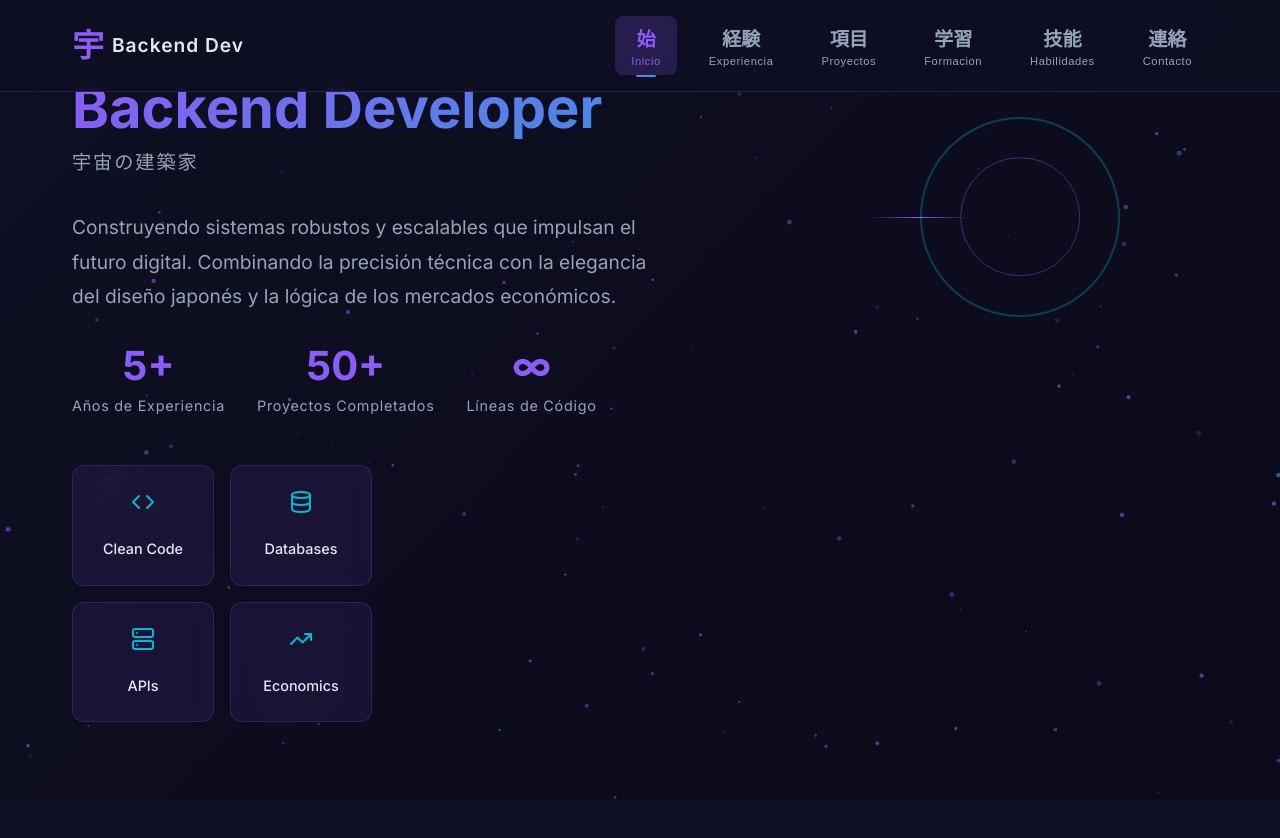
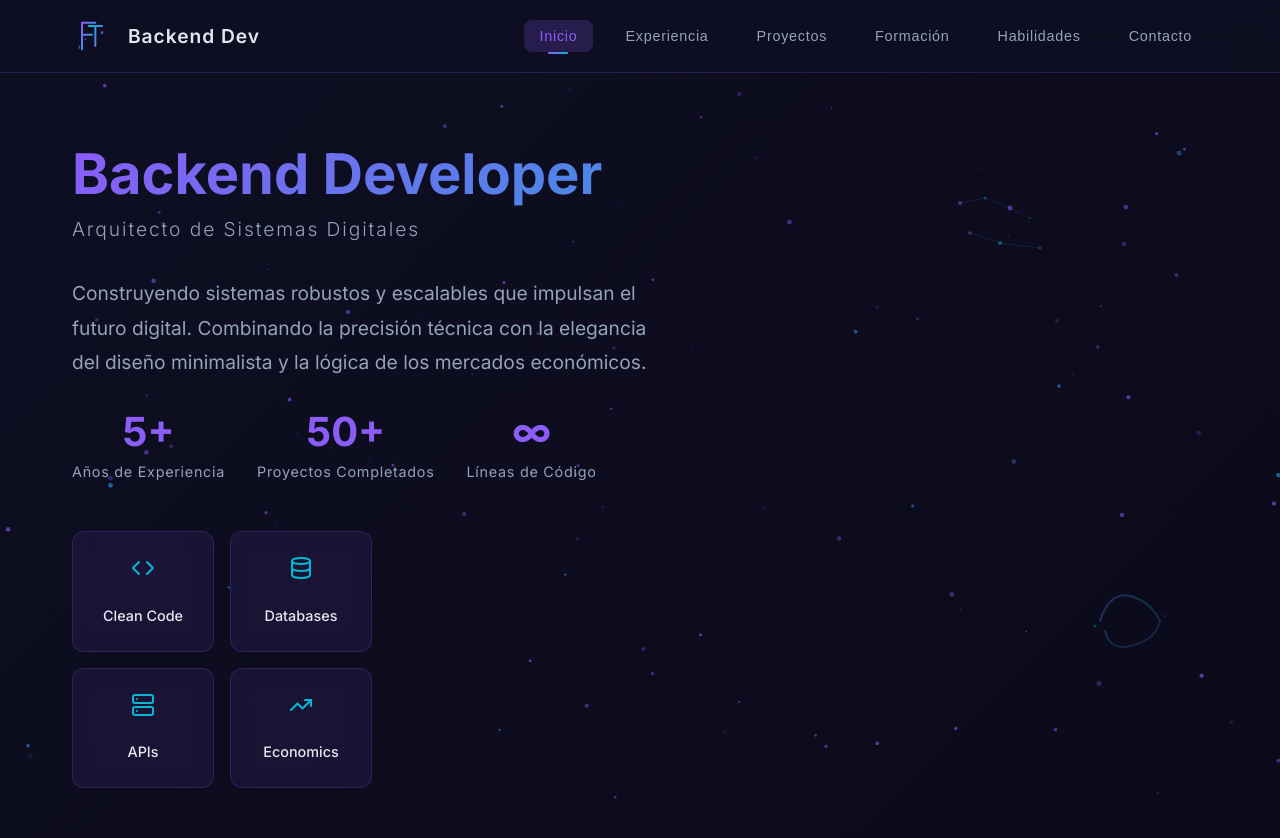
Before and after one commit to fromant65/portfolio-backend, a React (Vite) app: page / in a window 1280 px wide. Shown: the top 838 px of the page. Before the commit the page ends 800 px from the top, so only its background shows below. Built offline with nearby package versions, Linux system fonts and the light colour scheme.

Commit message:
añadido padding debajo de navbar

```diff
--- a/src/App.css
+++ b/src/App.css
@@ -36,10 +36,11 @@ body {
   position: relative;
   z-index: 2;
   min-height: 100vh;
+  padding-top: 80px;
 }
 
 .section-container {
-  min-height: 100vh;
+  min-height: calc(100vh - 80px);
   display: flex;
   align-items: center;
   justify-content: center;
--- a/src/components/Effects/StarField.tsx
+++ b/src/components/Effects/StarField.tsx
@@ -48,6 +48,8 @@ const StarField = () => {
     }
 
     const animate = () => {
+      if (!ctx || !canvas) return
+
       ctx.clearRect(0, 0, canvas.width, canvas.height)
 
       starsRef.current.forEach((star, index) => {
--- a/src/components/Layout/Header.css
+++ b/src/components/Layout/Header.css
@@ -21,15 +21,15 @@
 .logo {
   display: flex;
   align-items: center;
-  gap: 0.5rem;
+  gap: 1rem;
   cursor: pointer;
   transition: all 0.3s ease;
 }
 
 .logo-symbol {
-  font-size: 2rem;
-  color: var(--primary-violet);
-  font-weight: bold;
+  display: flex;
+  align-items: center;
+  justify-content: center;
 }
 
 .logo-text {
@@ -54,20 +54,15 @@
   transition: all 0.3s ease;
   position: relative;
   display: flex;
-  flex-direction: column;
   align-items: center;
-  gap: 0.2rem;
-}
-
-.nav-kanji {
-  font-size: 1.2rem;
-  font-weight: bold;
+  justify-content: center;
 }
 
 .nav-text {
-  font-size: 0.7rem;
+  font-size: 0.9rem;
   text-transform: capitalize;
   letter-spacing: 0.05em;
+  font-weight: 500;
 }
 
 .nav-item:hover {
@@ -109,11 +104,7 @@
     padding: 0.4rem 0.6rem;
   }
 
-  .nav-kanji {
-    font-size: 1rem;
-  }
-
   .nav-text {
-    font-size: 0.6rem;
+    font-size: 0.8rem;
   }
 }
--- a/src/components/Layout/Header.tsx
+++ b/src/components/Layout/Header.tsx
@@ -10,12 +10,12 @@ interface HeaderProps {
 
 const Header = ({ activeSection, setActiveSection }: HeaderProps) => {
   const navItems = [
-    { id: "inicio", label: "始" },
-    { id: "experiencia", label: "経験" },
-    { id: "proyectos", label: "項目" },
-    { id: "formacion", label: "学習" },
-    { id: "habilidades", label: "技能" },
-    { id: "contacto", label: "連絡" },
+    { id: "inicio", label: "Inicio" },
+    { id: "experiencia", label: "Experiencia" },
+    { id: "proyectos", label: "Proyectos" },
+    { id: "formacion", label: "Formación" },
+    { id: "habilidades", label: "Habilidades" },
+    { id: "contacto", label: "Contacto" },
   ]
 
   return (
@@ -27,7 +27,43 @@ const Header = ({ activeSection, setActiveSection }: HeaderProps) => {
     >
       <div className="header-content">
         <motion.div className="logo" whileHover={{ scale: 1.05 }} whileTap={{ scale: 0.95 }}>
-          <span className="logo-symbol">宇</span>
+          <div className="logo-symbol">
+            <svg width="40" height="40" viewBox="0 0 60 60" fill="none" xmlns="http://www.w3.org/2000/svg">
+              <path
+                d="M15 10 L15 50 M15 10 L35 10 M15 28 L30 28"
+                stroke="url(#gradient1)"
+                strokeWidth="3"
+                strokeLinecap="round"
+                strokeLinejoin="round"
+              />
+              <path
+                d="M25 15 L45 15 M35 15 L35 45"
+                stroke="url(#gradient2)"
+                strokeWidth="3"
+                strokeLinecap="round"
+                strokeLinejoin="round"
+              />
+              <circle cx="45" cy="25" r="2" fill="url(#gradient1)" opacity="0.7" />
+              <circle cx="20" cy="35" r="1.5" fill="url(#gradient2)" opacity="0.5" />
+              <path
+                d="M10 45 L12 47 L10 49"
+                stroke="url(#gradient1)"
+                strokeWidth="1.5"
+                strokeLinecap="round"
+                fill="none"
+              />
+              <defs>
+                <linearGradient id="gradient1" x1="0%" y1="0%" x2="100%" y2="100%">
+                  <stop offset="0%" style={{ stopColor: "#8b5cf6", stopOpacity: 1 }} />
+                  <stop offset="100%" style={{ stopColor: "#06b6d4", stopOpacity: 1 }} />
+                </linearGradient>
+                <linearGradient id="gradient2" x1="0%" y1="0%" x2="100%" y2="100%">
+                  <stop offset="0%" style={{ stopColor: "#06b6d4", stopOpacity: 1 }} />
+                  <stop offset="100%" style={{ stopColor: "#8b5cf6", stopOpacity: 1 }} />
+                </linearGradient>
+              </defs>
+            </svg>
+          </div>
           <span className="logo-text">Backend Dev</span>
         </motion.div>
 
@@ -43,8 +79,7 @@ const Header = ({ activeSection, setActiveSection }: HeaderProps) => {
               animate={{ opacity: 1, y: 0 }}
               transition={{ duration: 0.5, delay: 0.1 * index }}
             >
-              <span className="nav-kanji">{item.label}</span>
-              <span className="nav-text">{item.id}</span>
+              <span className="nav-text">{item.label}</span>
             </motion.button>
           ))}
         </nav>
--- a/src/components/Sections/Hero.css
+++ b/src/components/Sections/Hero.css
@@ -119,43 +119,29 @@
   text-align: center;
 }
 
-.hero-decoration {
+.hero-decorations {
   position: absolute;
-  top: 10%;
-  right: 10%;
-  width: 200px;
-  height: 200px;
+  top: 0;
+  right: 0;
+  width: 100%;
+  height: 100%;
   pointer-events: none;
   z-index: -1;
 }
 
-.decoration-circle {
-  width: 100%;
-  height: 100%;
-  border: 2px solid rgba(6, 182, 212, 0.3);
-  border-radius: 50%;
-  position: relative;
+.decoration {
+  position: absolute;
+  opacity: 0.6;
 }
 
-.decoration-circle::before {
-  content: "";
-  position: absolute;
-  top: 50%;
-  left: 50%;
-  transform: translate(-50%, -50%);
-  width: 60%;
-  height: 60%;
-  border: 1px solid rgba(139, 92, 246, 0.4);
-  border-radius: 50%;
+.decoration.constellation {
+  top: 10%;
+  right: 15%;
 }
 
-.decoration-line {
-  position: absolute;
-  top: 50%;
-  left: -50px;
-  width: 100px;
-  height: 1px;
-  background: linear-gradient(90deg, transparent, var(--primary-violet), transparent);
+.decoration.zen-circle {
+  bottom: 20%;
+  right: 5%;
 }
 
 @media (max-width: 1024px) {
@@ -170,11 +156,20 @@
     margin: 0 auto;
   }
 
-  .hero-decoration {
+  .hero-decorations {
     position: relative;
-    top: auto;
-    right: auto;
+    height: 200px;
     margin-top: 2rem;
+  }
+
+  .decoration.constellation {
+    top: 20%;
+    right: 20%;
+  }
+
+  .decoration.zen-circle {
+    bottom: 10%;
+    left: 20%;
   }
 }
 
@@ -205,4 +200,8 @@
     grid-template-columns: 1fr;
     max-width: 250px;
   }
+
+  .decoration {
+    transform: scale(0.7);
+  }
 }
--- a/src/components/Sections/Hero.tsx
+++ b/src/components/Sections/Hero.tsx
@@ -28,7 +28,7 @@ const Hero = () => {
             transition={{ duration: 1, delay: 0.2 }}
           >
             <span className="title-main">Backend Developer</span>
-            <span className="title-sub">宇宙の建築家</span>
+            <span className="title-sub">Arquitecto de Sistemas Digitales</span>
           </motion.h1>
 
           <motion.p
@@ -38,7 +38,7 @@ const Hero = () => {
             transition={{ duration: 0.8, delay: 0.4 }}
           >
             Construyendo sistemas robustos y escalables que impulsan el futuro digital. Combinando la precisión técnica
-            con la elegancia del diseño japonés y la lógica de los mercados económicos.
+            con la elegancia del diseño minimalista y la lógica de los mercados económicos.
           </motion.p>
 
           <motion.div
@@ -87,13 +87,57 @@ const Hero = () => {
       </div>
 
       <motion.div
-        className="hero-decoration"
-        initial={{ opacity: 0, rotate: -180 }}
-        animate={{ opacity: 1, rotate: 0 }}
+        className="hero-decorations"
+        initial={{ opacity: 0 }}
+        animate={{ opacity: 1 }}
         transition={{ duration: 2, delay: 1 }}
       >
-        <div className="decoration-circle"></div>
-        <div className="decoration-line"></div>
+        <div className="decoration constellation">
+          <svg width="120" height="80" viewBox="0 0 120 80" fill="none" xmlns="http://www.w3.org/2000/svg">
+            <circle cx="20" cy="20" r="2" fill="#8b5cf6" opacity="0.8" />
+            <circle cx="45" cy="15" r="1.5" fill="#06b6d4" opacity="0.6" />
+            <circle cx="70" cy="25" r="2.5" fill="#8b5cf6" opacity="0.9" />
+            <circle cx="90" cy="35" r="1" fill="#06b6d4" opacity="0.5" />
+            <circle cx="30" cy="50" r="1.8" fill="#8b5cf6" opacity="0.7" />
+            <circle cx="60" cy="60" r="2" fill="#06b6d4" opacity="0.8" />
+            <circle cx="100" cy="65" r="1.5" fill="#8b5cf6" opacity="0.6" />
+            <path
+              d="M20 20 L45 15 L70 25 M70 25 L90 35 M30 50 L60 60 L100 65"
+              stroke="url(#constellationGradient)"
+              strokeWidth="1"
+              opacity="0.4"
+              fill="none"
+            />
+            <defs>
+              <linearGradient id="constellationGradient" x1="0%" y1="0%" x2="100%" y2="100%">
+                <stop offset="0%" style={{ stopColor: "#8b5cf6", stopOpacity: 0.6 }} />
+                <stop offset="100%" style={{ stopColor: "#06b6d4", stopOpacity: 0.6 }} />
+              </linearGradient>
+            </defs>
+          </svg>
+        </div>
+
+        <div className="decoration zen-circle">
+          <svg width="100" height="100" viewBox="0 0 100 100" fill="none" xmlns="http://www.w3.org/2000/svg">
+            <path
+              d="M20 50 Q30 20, 50 25 Q70 30, 80 50 Q75 70, 50 75 Q30 80, 25 60"
+              stroke="url(#zenGradient)"
+              strokeWidth="2"
+              fill="none"
+              opacity="0.7"
+              strokeLinecap="round"
+            />
+            <circle cx="85" cy="45" r="1" fill="#8b5cf6" opacity="0.5" />
+            <circle cx="15" cy="55" r="1.5" fill="#06b6d4" opacity="0.6" />
+            <defs>
+              <linearGradient id="zenGradient" x1="0%" y1="0%" x2="100%" y2="100%">
+                <stop offset="0%" style={{ stopColor: "#8b5cf6", stopOpacity: 0.8 }} />
+                <stop offset="50%" style={{ stopColor: "#06b6d4", stopOpacity: 0.6 }} />
+                <stop offset="100%" style={{ stopColor: "#8b5cf6", stopOpacity: 0.4 }} />
+              </linearGradient>
+            </defs>
+          </svg>
+        </div>
       </motion.div>
     </section>
   )
```
